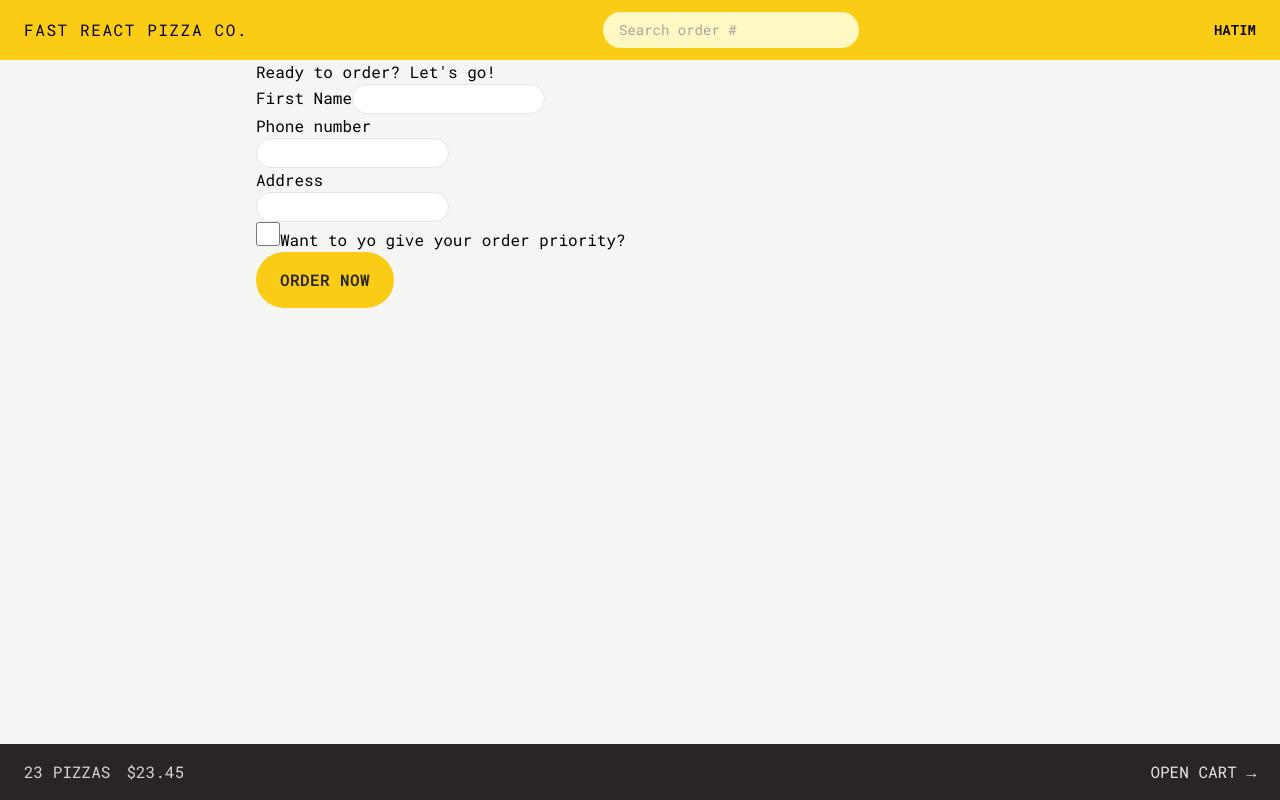
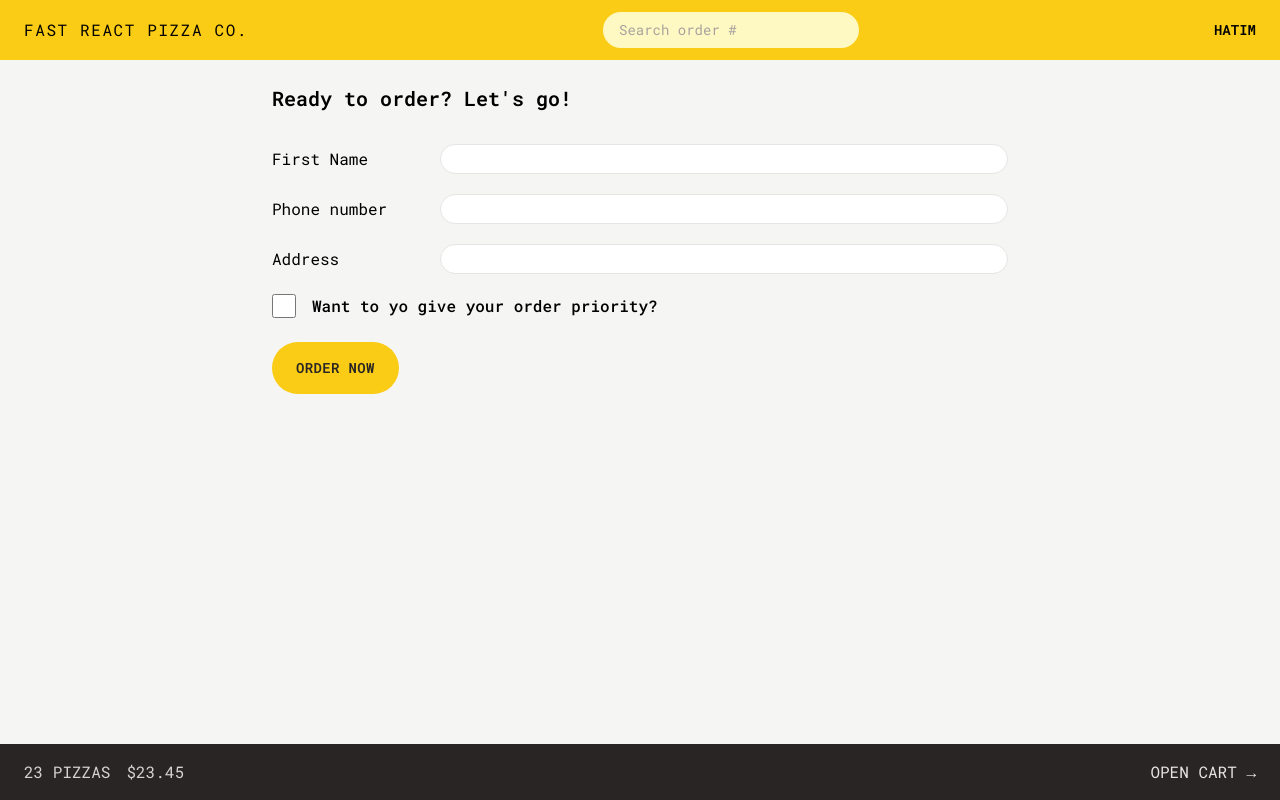
Before and after one commit to hatim77100/react_fast-pizza, a React (Vite) app in the folder fast-react-pizza/: page /order/new in a window 1280 px wide. Built offline with nearby package versions, Linux system fonts and the light colour scheme.

Commit message:
💄 update style

```diff
--- a/fast-react-pizza/src/features/order/CreateOrder.jsx
+++ b/fast-react-pizza/src/features/order/CreateOrder.jsx
@@ -43,36 +43,40 @@
   const cart = fakeCart;
 
   return (
-    <div>
-      <h2>Ready to order? Let's go!</h2>
+    <div className="px-4 py-6">
+      <h2 className="mb-8 text-xl font-semibold">Ready to order? Let's go!</h2>
 
       <Form orm method="POST">
-        <div>
-          <label>First Name</label>
-          <input type="text" name="customer" required className="input" />
+        <div className="mb-5 flex flex-col gap-2 sm:flex-row sm:items-center">
+          <label className="sm:basis-40">First Name</label>
+          <input type="text" name="customer" required className="input grow" />
         </div>
 
-        <div>
-          <label>Phone number</label>
-          <div>
-            <input type="tel" name="phone" required className="input" />
+        <div className="mb-5 flex flex-col gap-2 sm:flex-row sm:items-center">
+          <label className="sm:basis-40">Phone number</label>
+          <div className="grow">
+            <input type="tel" name="phone" required className="input w-full" />
+            {formErrors?.phone && (
+              <p className="mt-2 rounded-md bg-red-100 p-2 text-xs text-red-700">
+                {formErrors.phone}
+              </p>
+            )}
           </div>
-          {formErrors?.phone && <p>{formErrors.phone}</p>}
         </div>
 
-        <div>
-          <label>Address</label>
-          <div>
+        <div className="mb-5 flex flex-col gap-2 sm:flex-row sm:items-center">
+          <label className="sm:basis-40">Address</label>
+          <div className="grow">
             <input
               type="text"
               name="address"
               required
-              className="rounded-full border border-stone-200 px-2 py-1 text-sm transition-all duration-200 placeholder:text-stone-400 focus:outline-none focus:ring focus:ring-yellow-400"
+              className="w-full rounded-full  border border-stone-200 px-2 py-1 text-sm transition-all duration-200 placeholder:text-stone-400 focus:outline-none focus:ring focus:ring-yellow-400 "
             />
           </div>
         </div>
 
-        <div>
+        <div className="mb-6 flex items-center gap-4">
           <input
             className="h-6 w-6 accent-yellow-400 focus:outline-none focus:ring focus:ring-yellow-400 focus:ring-offset-2"
             type="checkbox"
@@ -81,7 +85,9 @@
             // value={withPriority}
             // onChange={(e) => setWithPriority(e.target.checked)}
           />
-          <label htmlFor="priority">Want to yo give your order priority?</label>
+          <label htmlFor="priority" className="font-medium">
+            Want to yo give your order priority?
+          </label>
         </div>
 
         <div>
--- a/fast-react-pizza/src/ui/Button.jsx
+++ b/fast-react-pizza/src/ui/Button.jsx
@@ -2,13 +2,13 @@
 
 function Button({ children, disabled, to, type }) {
   const base =
-    'inline-block rounded-full bg-yellow-400 font-semibold uppercase tracking-wide text-stone-800 transition-colors duration-300 hover:bg-yellow-300 focus:outline-none focus:ring focus:ring-yellow-300 focus:ring-offset-2 disabled:cursor-not-allowed';
+    'inline-block text-sm rounded-full bg-yellow-400 font-semibold uppercase tracking-wide text-stone-800 transition-colors duration-300 hover:bg-yellow-300 focus:outline-none focus:ring focus:ring-yellow-300 focus:ring-offset-2 disabled:cursor-not-allowed';
 
   const styles = {
     primary: base + ' px-4 py-3 md:px-6 md:py-4 ',
     small: base + ' py-2 px-4 md:px-4 md:py-2 text-xs',
     secondary:
-      'inline-block px-4 py-2.5 md:px-6 md:py-3.5 focus:text-stone-800 rounded-full border-2 border-stone-300 font-semibold uppercase tracking-wide text-stone-400 transition-colors duration-300 hover:bg-stone-300 disabled:cursor-not-allowed focus:bg-stone-300 focus:outline-none focus:ring focus:ring-stone-200 focus:ring-offset-2',
+      'inline-block text-sm px-4 py-2.5 md:px-6 md:py-3.5 focus:text-stone-800 rounded-full border-2 border-stone-300 font-semibold uppercase tracking-wide text-stone-400 transition-colors duration-300 hover:bg-stone-300 disabled:cursor-not-allowed focus:bg-stone-300 focus:outline-none focus:ring focus:ring-stone-200 focus:ring-offset-2',
   };
 
   if (to)
@@ -17,6 +17,7 @@
         {children}
       </Link>
     );
+
   return (
     <div disabled={disabled} className={styles[type]}>
       {children}
```
